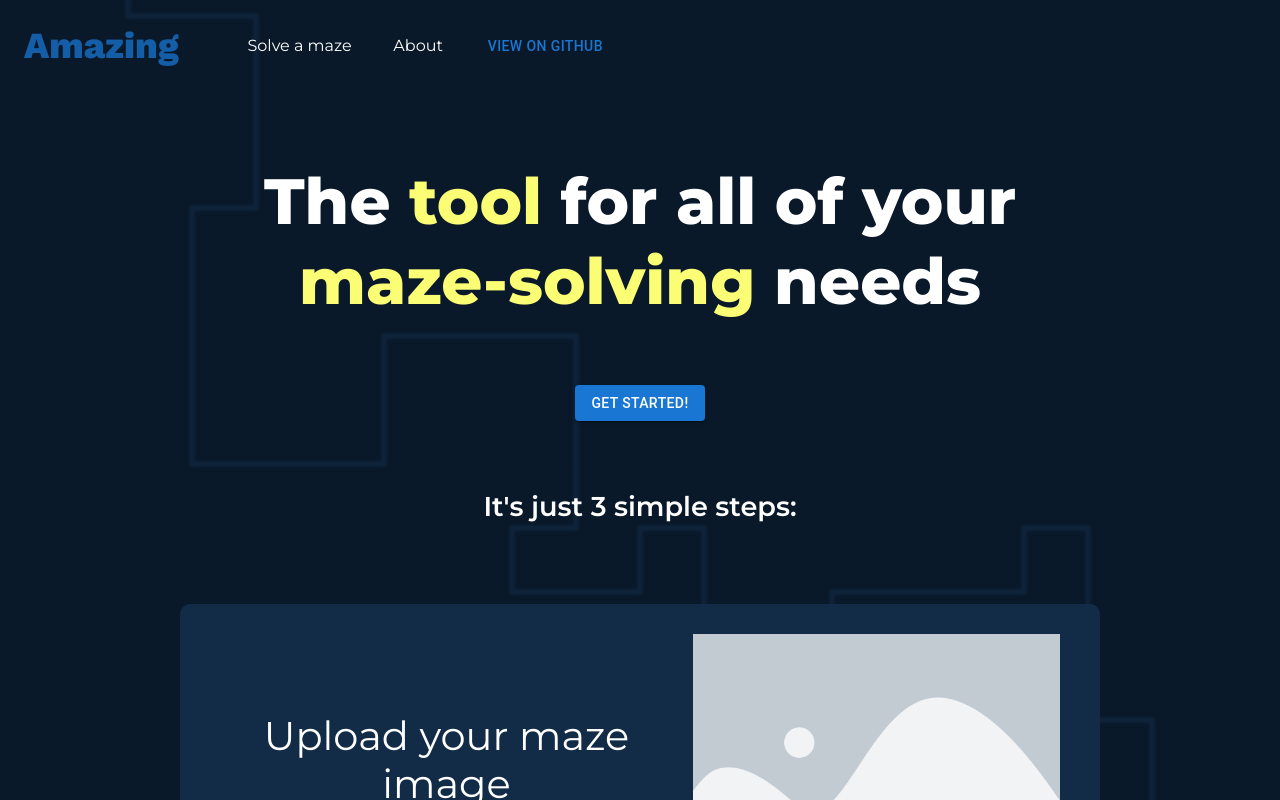
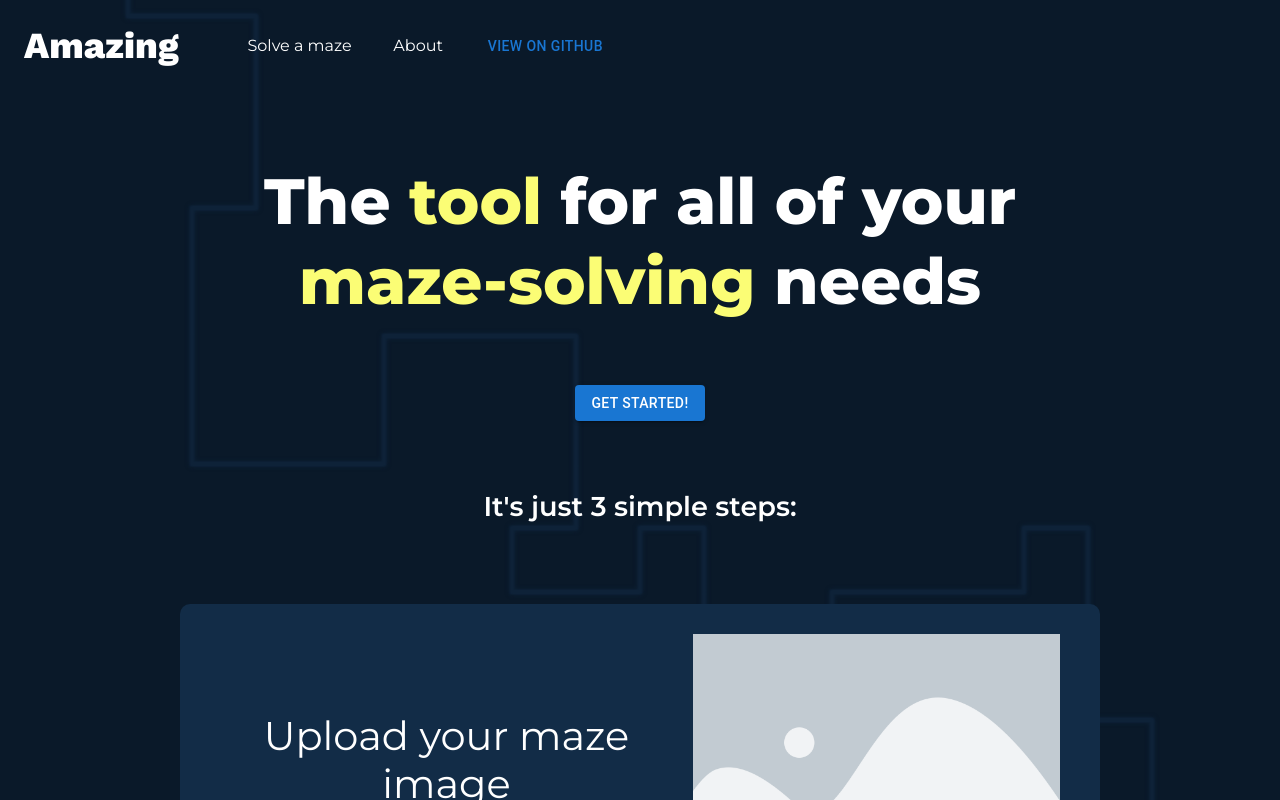
Before and after one commit to ElCholoGamer/amazing, a Next.js app: page / in a window 1280 px wide. In both pictures the pointer is over the link "Amazing". Shown: the top 800 px of the page. Built offline with nearby package versions, Linux system fonts and the light colour scheme; no server answers.

Commit message:
feat(styles): disable bootstrap reboot link color

```diff
--- a/src/styles/globals.scss
+++ b/src/styles/globals.scss
@@ -23,6 +23,10 @@ body {
 a {
 	text-decoration: none;
 	color: inherit;
+
+	&:hover {
+		color: inherit;
+	}
 }
 
 em {
```
